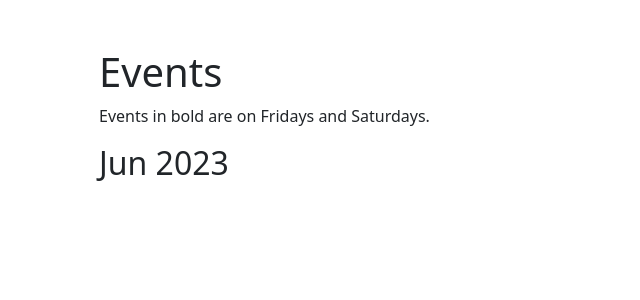
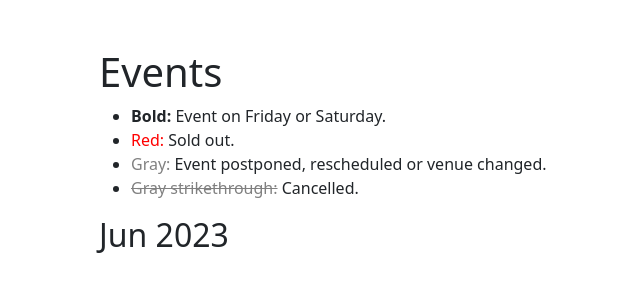
Before and after one commit to GeographyJames/gig_tracker, a Django app: page / in a window 1280 px wide. Shown: the part 56-356 px from the top of the page, without its empty margins (233-873 px from the left). Run offline with Django 4.2, Linux system fonts and the light colour scheme; data that the repository does not hold is empty.

Commit message:
Added styling to events listed on homepage based on event status.

```diff
--- a/gigs/templates/events/home.html
+++ b/gigs/templates/events/home.html
@@ -1,18 +1,33 @@
 {% extends "base.html" %}
 
 {% block head %}
-<style>.fri_or_sat{font-weight: bold;}</style>
+<style>
+    .fri_or_sat{font-weight: bold;}
+    .sold_out{color: red;}
+    .cancelled{color: gray; text-decoration: line-through;}
+    .changed{color: gray}
+
+</style>
 {% endblock %}
 
 {% block content %}
 <h1>{% block title %}Events{% endblock %}</h1>
-<p>Events in bold are on Fridays and Saturdays.</p>
+<ul>
+<li><span class="fri_or_sat">Bold:</span> Event on Friday or Saturday.</li>
+<li><span class="sold_out">Red:</span> Sold out.</li>
+<li><span class="changed">Gray:</span> Event postponed, rescheduled or venue changed.</li>
+<li><span class="cancelled">Gray strikethrough:</span> Cancelled.</li>
+</ul>
 {% for month, events in events_by_month.items %}
 <h2>{{ month }}</h2>
 {% for event in events %}
         <a
         href="{{ event.get_absolute_url }}"
-        class="{% if event.fri_or_sat %}fri_or_sat{% else %}not_fri_or_sat{% endif %}">
+        class="
+        {% if event.fri_or_sat %}fri_or_sat{% endif %}
+        {% if event.status == 'sold out' %}sold_out
+        {% elif event.status == 'cancelled' %}cancelled
+        {% elif event.status in event_status_list %}changed{% endif %}">
             {{ event.headline_act }} - {{ event.venue.name }}: {{ event.text_date }} {% if event.ticket_price_text == 'Free' %}
                 ({{ event.ticket_price_text }})
                 {% elif event.ticket_price_text == 'unknown' %}
--- a/gigs/templates/events/update_event.html
+++ b/gigs/templates/events/update_event.html
@@ -21,9 +21,11 @@
         {{ form.ticket_price.label }}
         {{ form.ticket_price }}
     </div>
+
     <div class="form-group mb-3">
+        {{ form.promoter.label }}
+    {{ form.promoter }}
     {% csrf_token %}
-    {{ form.promoter }}
 </div>
     <br>
     <p><button type="submit" class="btn btn-primary">Update</button></p>
--- a/gigs/views.py
+++ b/gigs/views.py
@@ -23,8 +23,10 @@ def home(request):
         events = Event.objects.filter(date__year=date.year, date__month=date.month)
         events_by_month[date.strftime("%b %Y")] = events
 
+    event_status_list = ['rescheduled', 'postponed', 'change of venue']
     return render(request, 'events/home.html', {
         'events_by_month': events_by_month,
+        'event_status_list': event_status_list
         })
 
 @login_required
```
